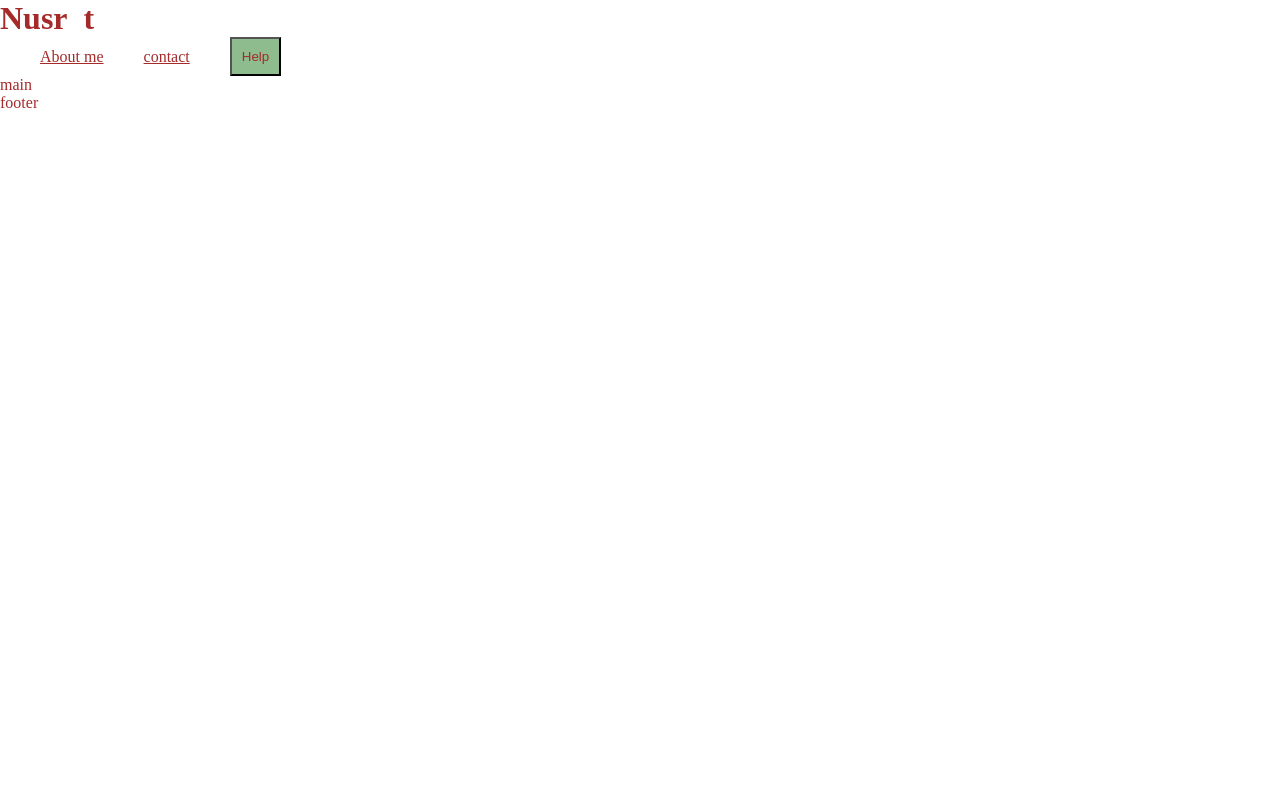
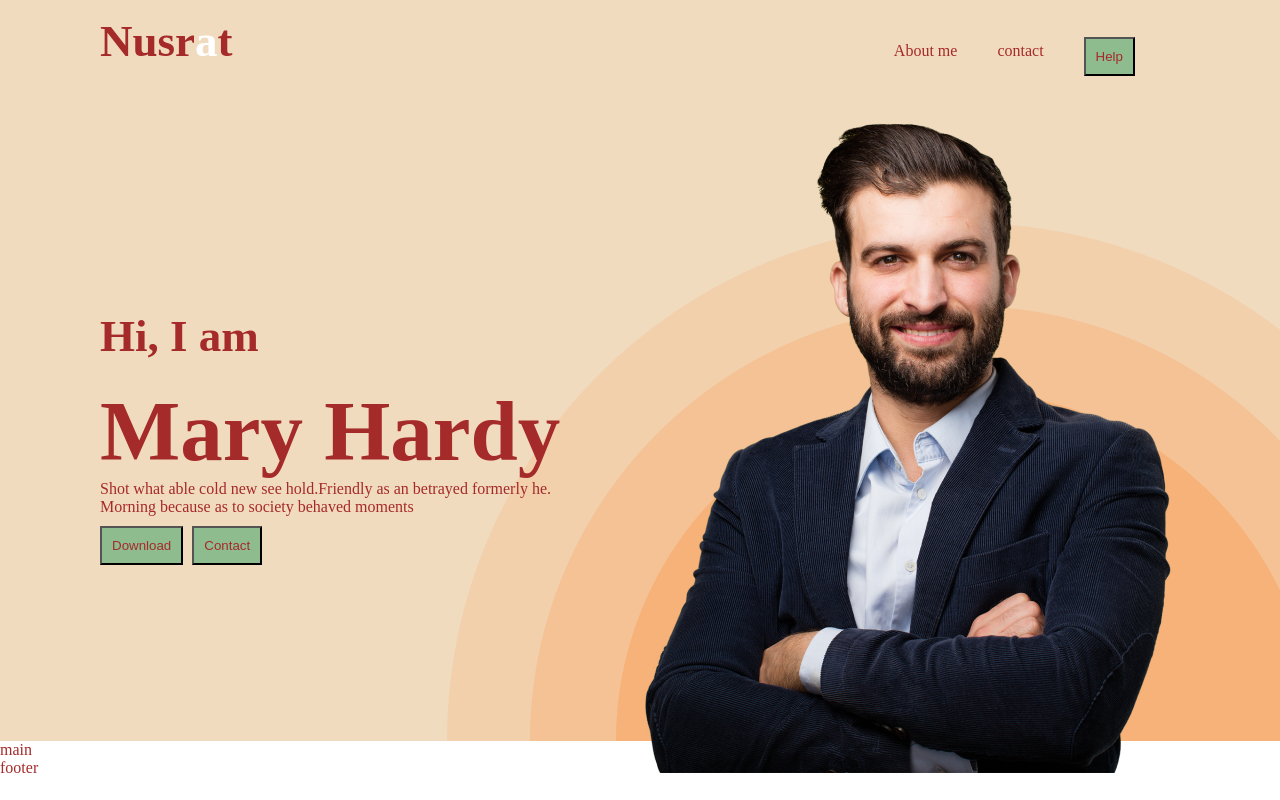
Before and after one commit to nusrat-parvin/portfolio-personal, a plain HTML site: page index.html in a window 1280 px wide. Drawn offline with Linux system fonts and the light colour scheme.

Commit message:
header part

```diff
--- a/index.html
+++ b/index.html
@@ -9,9 +9,6 @@
 </head>
 <body>
     <header>
-
-    </header>
-
         <nav>
             <h3>Nusr<span id="span">a</span>t</h3>
             <ul>
@@ -20,6 +17,26 @@
                 <li><button>Help</button></li>
             </ul>
           </nav>
+          <div class="banner">
+
+            <div class="banner-text">
+                <h3>Hi, I am</h3>
+                <h1>Mary Hardy</h1>
+                <p>Shot what able cold new see hold.Friendly as an betrayed formerly
+                he. Morning because as to society behaved moments</p>
+
+                <button class="button">Download</button>
+                <button class="butoon">Contact</button>
+            </div>
+            <div class="banner-img">
+                <img src="/images/hardy.png" alt="">
+            </div>
+
+          </div>
+
+    </header>
+
+
     <main>
         main
     </main>
--- a/portfolio-styles.css
+++ b/portfolio-styles.css
@@ -1,21 +1,28 @@
 *{
     margin: 0;
     color: brown;
-    /* background-color: rgb(241, 219, 190); */
+
 }
 h1{
     font-weight: bold;
 
 }
 header{
-    justify-content: space-between;
-    background-image: url(../portfolio-resources/images/hardy.png);
+    background-color: rgb(241, 219, 190);
+    width: 100%;
+    height: 736px;
+    padding-top: 5px;
+    background-image: url(/images/header_bg.png);
+    background-position: bottom right;
+    background-repeat: no-repeat;
 }
 h3{
     font-size: 2rem;
 }
 nav{
+    display: flex;
     justify-content:space-between;
+    margin: 10px 100px;
 }
 nav ul{
     display: flex;
@@ -23,11 +30,17 @@ nav ul{
     align-items: center;
 
 }
-nav ul li{
-    display: flex;
+nav li{
+
     list-style-type: none;
     padding-right:40px ;
-
+}
+nav a{
+    text-decoration: none;
+}
+nav ul li a:hover{
+    text-decoration: underline;
+    font-size: 1.3rem;
 }
 #span{
     color: white;
@@ -36,5 +49,39 @@ nav ul li{
 button{
     background-color: darkseagreen;
     padding: 10px;
+    margin-top: 10px;
+    margin-right: 5px;
 
 }
+button:hover{
+    width: 90px;
+    cursor: pointer;
+}
+.banner{
+    display: flex;
+    align-items: center;
+    margin: 0 100px;
+}
+.banner-img{
+    background-position: left top;
+    /* margin-left: 600px; */
+
+}
+/* .dev-img{
+    background-position: left top;
+    margin-left:600;
+} */
+.banner-text{
+    display: inline;
+    text-align: left;
+
+}
+h3{
+    font-weight: 600;
+font-size: 45px;
+margin-bottom: 20px;
+}
+h1{
+    font-weight: 700;
+font-size: 85px;
+}
```
Also changed, not shown: images/developer.png (added), images/hardy.png (added), images/header_bg.png (added), images/icons/facebook.png (added), images/icons/insta.png (added), images/icons/js.png (added), images/icons/mongo.png (added), images/icons/nodejs.png (added), images/icons/react.png (added), images/icons/twitter.png (added). Lines whose indentation alone changed are shown as unchanged.
